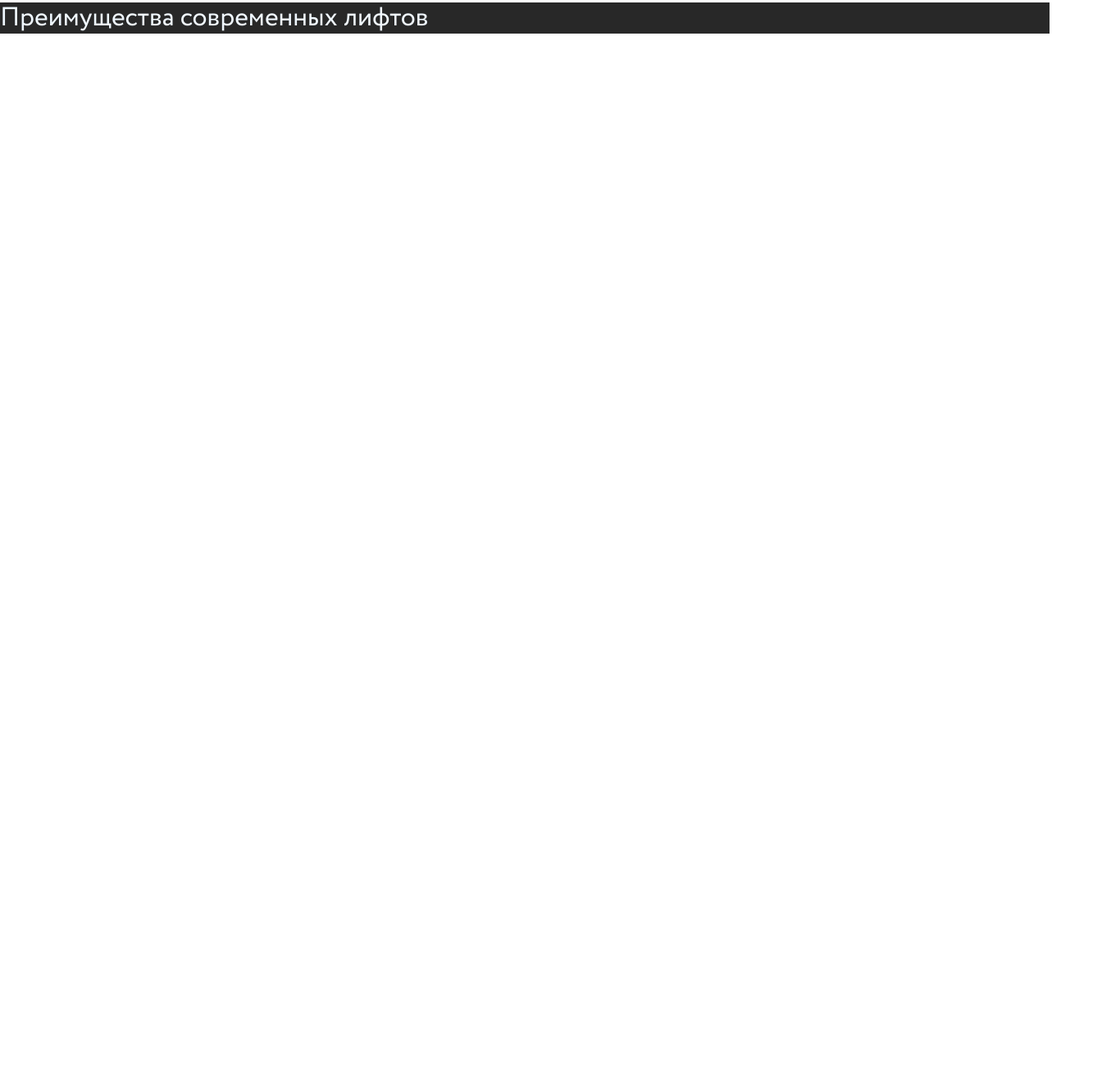
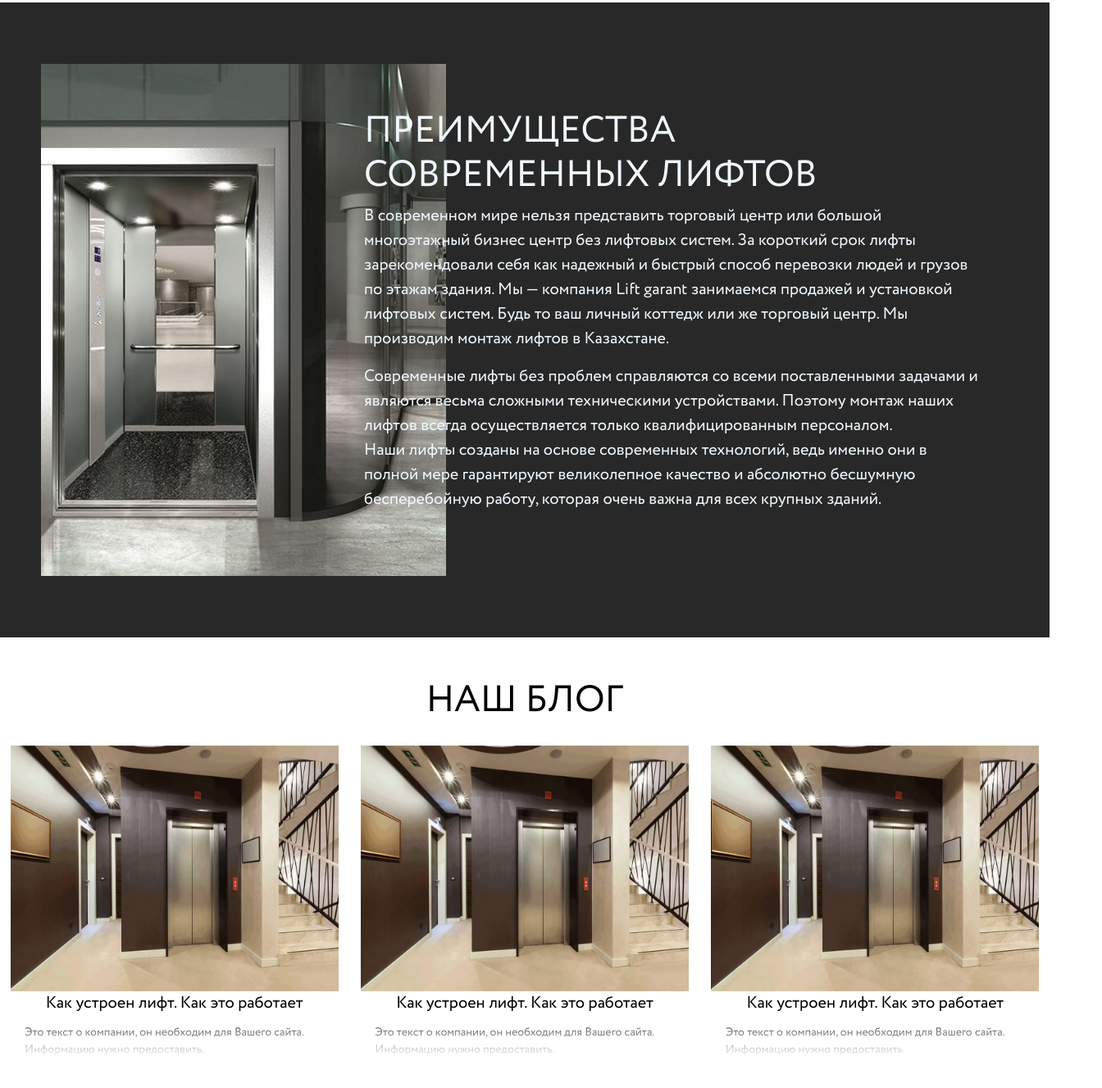
Before and after one commit to Zharasik/Practice, a plain HTML site: page index.html in a window 1280 px wide. Shown: the part 5457-6785 px from the top of the page at 82% size, 1344 px wide, since content can reach past the window. Before the commit the page ends 5506 px from the top, so only its background shows below. Drawn offline with nearby package versions, Linux system fonts and the light colour scheme; a web font is replaced by a local one.

Commit message:
new page

```diff
--- a/homepagecss.css
+++ b/homepagecss.css
@@ -681,6 +681,70 @@ button:hover {
     align-items: center;
 }
 
+
 .advantage-elevator{
   background-color: #282828;
+  display: flex;
+  position: relative;
 }
+.advantage-elevator h2{
+  margin-top: 130px;
+  text-align: left;
+  font-size: 45px;
+  font-weight: 100;
+  text-transform: uppercase;
+  transform: translateX(-150px);
+}
+.advantage-elevator p{
+  transform: translateX(-150px);
+  font-size: 20px;
+  width: 750px;
+}
+.list-elevator{
+  display: grid;
+  grid-template-columns: repeat(2,1fr);
+}
+.elevator-item{
+  padding: 75px 50px;
+}
+
+.blog h2{
+  font-size:45px;
+  font-weight: 400;
+  color:#000000;
+  text-transform: uppercase;
+  text-align: center;
+  margin-top: 50px;
+}
+.blog-list{
+  display: grid;
+  grid-template-columns: repeat(auto-fit, minmax(100px, 1fr));
+  gap: 2px;
+}
+.blog-item{
+  align-items: center;
+  display: flex;
+  flex-direction: column;
+  text-align: left;
+  padding: 20px;
+}
+.blog-item img{
+    width: 400px;
+  height: 300px;
+  object-fit: cover;
+}
+.blog-item span{
+  color:#000000;
+  font-size: 20px;
+  text-align: left;
+  padding: 0 10px;
+}
+.blog-item p{
+    font-size: 14px;
+  text-align: left;
+  margin-top: 10px;
+  padding: 0 10px;
+  background: linear-gradient(to bottom, #555555, #19191900);
+   -webkit-background-clip: text;
+  -webkit-text-fill-color: transparent;
+}
--- a/index.html
+++ b/index.html
@@ -282,8 +282,35 @@
         </section>
     </div>
     <section class="advantage-elevator">
-      <div class="title-elevator">
-        <h2>Преимущества современных лифтов</h2>
+      <div class="list-elevator">
+        <div class="elevator-item">
+      <img src="homepage/elevator.png" alt="elevator">
+      </div>
+        <div class="title-elevator">
+        <h2>Преимущества <br> современных лифтов</h2>
+      <p>В современном мире нельзя представить торговый центр или большой многоэтажный бизнес центр без лифтовых систем. За короткий срок лифты зарекомендовали себя как надежный и быстрый способ перевозки людей и грузов по этажам здания. Мы — компания Lift garant занимаемся продажей и установкой лифтовых систем. Будь то ваш личный коттедж или же торговый центр. Мы производим монтаж лифтов в Казахстане.</p>
+      <p>Современные лифты без проблем справляются со всеми поставленными задачами и являются весьма сложными техническими устройствами. Поэтому монтаж наших лифтов всегда осуществляется только квалифицированным персоналом. <br> Наши лифты созданы на основе современных технологий, ведь именно они в полной мере гарантируют великолепное качество и абсолютно бесшумную бесперебойную работу, которая очень важна для всех крупных зданий.</p>
+    </div>
+    </div>
+    </section>
+    <section class="blog">
+      <h2>Наш блог</h2>
+      <div class="blog-list">
+        <div class="blog-item">
+        <img src="blog/c0d9358ba106b7b29ea37321238b82d0419dc022.png" alt="elevator">
+        <span>Как устроен лифт. Как это работает</span>
+        <p>Это текст о компании, он необходим для Вашего сайта. Информацию нужно предоставить.</p>
+      </div>
+      <div class="blog-item">
+        <img src="blog/c0d9358ba106b7b29ea37321238b82d0419dc022.png" alt="elevator">
+        <span>Как устроен лифт. Как это работает</span>
+        <p>Это текст о компании, он необходим для Вашего сайта. Информацию нужно предоставить.</p>
+      </div>
+      <div class="blog-item">
+        <img src="blog/c0d9358ba106b7b29ea37321238b82d0419dc022.png" alt="elevator">
+        <span>Как устроен лифт. Как это работает</span>
+        <p>Это текст о компании, он необходим для Вашего сайта. Информацию нужно предоставить.</p>
+      </div>
       </div>
     </section>
 </body>
```
Also changed, not shown: blog/c0d9358ba106b7b29ea37321238b82d0419dc022.png (added), homepage/elevator.png (added).
